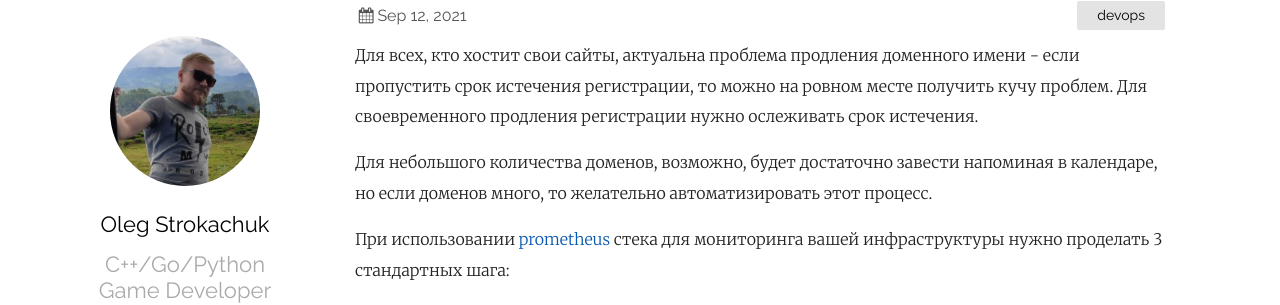
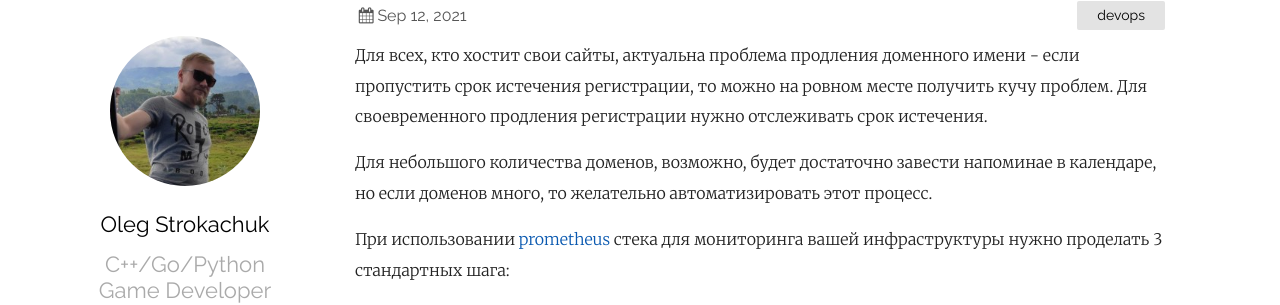
Before and after one commit to samarsault/plainwhite-jekyll, a Jekyll site: the page built from _posts/2021-09-12-domain-expiration-prometheus-exporter.md, in a window 1280 px wide and 900 px high. Shown: the part 122-427 px from the top of the window. Built offline with Jekyll 4.4.1, drawn with Linux system fonts in a browser that asks for light colours; comment, search, counter and statistics services are not loaded.

Commit message:
fix missprint

```diff
--- a/_posts/2021-09-12-domain-expiration-prometheus-exporter.md
+++ b/_posts/2021-09-12-domain-expiration-prometheus-exporter.md
@@ -7,9 +7,9 @@ comments: true
 ---
 
 Для всех, кто хостит свои сайты, актуальна проблема продления доменного имени - если пропустить срок истечения регистрации,
-то можно на ровном месте получить кучу проблем. Для своевременного продления регистрации нужно ослеживать срок истечения.
+то можно на ровном месте получить кучу проблем. Для своевременного продления регистрации нужно отслеживать срок истечения.
 
-Для небольшого количества доменов, возможно, будет достаточно завести напоминая в календаре, но
+Для небольшого количества доменов, возможно, будет достаточно завести напоминае в календаре, но
 если доменов много, то желательно автоматизировать этот процесс.
 
 При использовании [prometheus](https://prometheus.io/) стека для мониторинга вашей инфраструктуры
```
